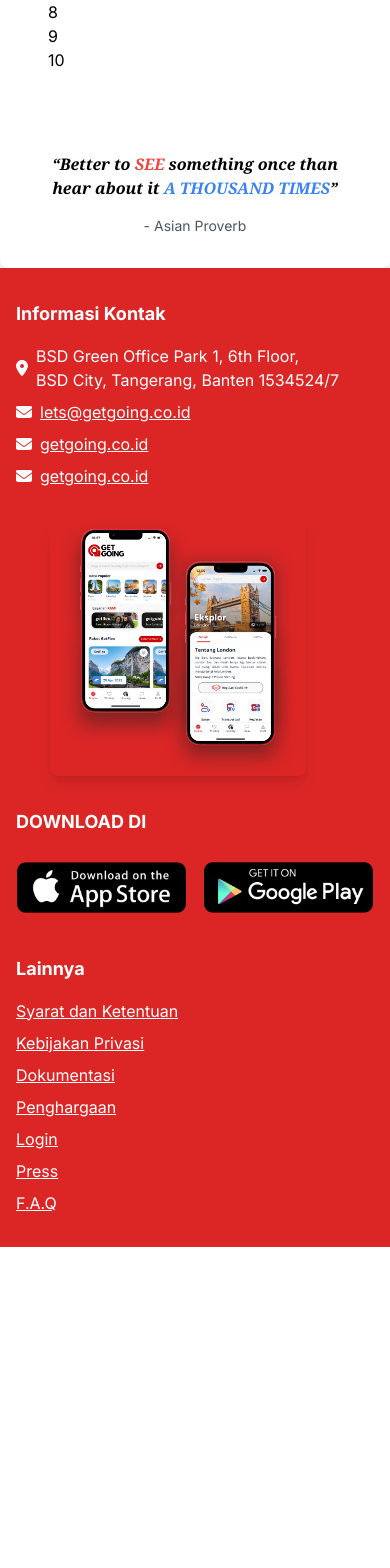
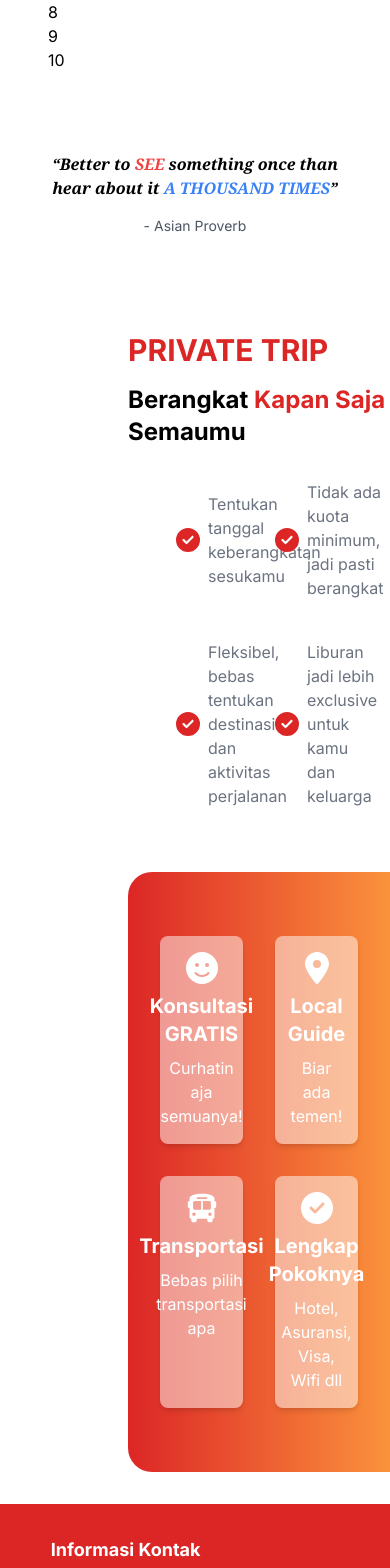
Before and after one commit to saliharya/clone-getgoing, a Next.js app: page / in a window 390 px wide. Shown: the part 8120-9688 px from the top of the page. Before the commit the page ends 9367 px from the top, so only its background shows below. Built offline with nearby package versions, Linux system fonts and the light colour scheme.

Commit message:
add benefit section

```diff
--- a/package.json
+++ b/package.json
@@ -9,6 +9,7 @@
     "lint": "next lint"
   },
   "dependencies": {
+    "@fortawesome/free-brands-svg-icons": "^6.6.0",
     "@fortawesome/free-solid-svg-icons": "^6.6.0",
     "@fortawesome/react-fontawesome": "^0.2.2",
     "next": "14.2.4",
--- a/src/app/page.tsx
+++ b/src/app/page.tsx
@@ -1,5 +1,6 @@
 import Quote from "@/components/atoms/Quote";
 import Carousel from "@/components/organisms/Carousel";
+import Feature from "@/components/organisms/Feature";
 import Popular from "@/components/organisms/Popular";
 
 export default function Home() {
@@ -12,6 +13,9 @@ export default function Home() {
         <Popular />
       </div>
       <Quote />
+      <div className="mb-8 pl-32">
+        <Feature />
+      </div>
     </>
   );
 }
--- a/src/components/atoms/ArrowButton.tsx
+++ b/src/components/atoms/ArrowButton.tsx
@@ -1,5 +1,5 @@
 import React from 'react';
-import Image from 'next/image'; // Import Next.js Image component
+import Image from 'next/image';
 
 interface ArrowButtonProps {
     direction: 'left' | 'right';
--- /dev/null
+++ b/src/components/atoms/Benefit.tsx
@@ -0,0 +1,52 @@
+'use client';
+import { useState } from 'react';
+import { FontAwesomeIcon } from '@fortawesome/react-fontawesome';
+import { faSmile, faMapMarkerAlt, faBus, faCheckCircle } from '@fortawesome/free-solid-svg-icons';
+
+interface BenefitItemProps {
+    title: string;
+    description: string;
+    icon: any;
+}
+
+const BenefitItem: React.FC<BenefitItemProps> = ({ title, description, icon }) => (
+    <div className="flex flex-col items-center text-center p-4 bg-white bg-opacity-50 rounded-lg shadow-md">
+        <FontAwesomeIcon icon={icon} className="h-8 w-8 text-white mb-2" />
+        <h4 className="text-white text-xl font-bold mb-2">{title}</h4>
+        <p className="text-white">{description}</p>
+    </div>
+);
+
+
+const BenefitsSection = () => {
+    const [showMore, setShowMore] = useState(false);
+
+    return (
+        <section className="bg-gradient-to-r from-red-600 to-orange-400 py-16 px-8 rounded-s-3xl h-full flex items-center justify-center">
+            <div className="grid grid-cols-2 gap-8 max-w-4xl">
+                <BenefitItem
+                    title="Konsultasi GRATIS"
+                    description="Curhatin aja semuanya!"
+                    icon={faSmile}
+                />
+                <BenefitItem
+                    title="Local Guide"
+                    description="Biar ada temen!"
+                    icon={faMapMarkerAlt}
+                />
+                <BenefitItem
+                    title="Transportasi"
+                    description="Bebas pilih transportasi apa"
+                    icon={faBus}
+                />
+                <BenefitItem
+                    title="Lengkap Pokoknya"
+                    description="Hotel, Asuransi, Visa, Wifi dll"
+                    icon={faCheckCircle}
+                />
+            </div>
+        </section>
+    );
+};
+
+export default BenefitsSection;
--- /dev/null
+++ b/src/components/atoms/CityCard.tsx
@@ -0,0 +1,15 @@
+import React from 'react';
+import { City } from '../../models/City';
+
+interface CityCardProps {
+    item: City;
+}
+
+const CityCard: React.FC<CityCardProps> = ({ item }) => (
+    <div className="flex flex-col items-center space-y-2">
+        <img src={item.pictureUrl} alt={item.getAltText()} className="w-full h-40 object-cover" />
+        <h3 className="text-xl font-semibold">{item.city}</h3>
+    </div>
+);
+
+export default CityCard;
--- /dev/null
+++ b/src/components/atoms/PrivateTrip.tsx
@@ -0,0 +1,36 @@
+'use client';
+import { useState } from 'react';
+import { FontAwesomeIcon } from '@fortawesome/react-fontawesome';
+import { faCheckCircle } from '@fortawesome/free-solid-svg-icons';
+
+interface FeatureItemProps {
+    text: string;
+}
+
+const FeatureItem: React.FC<FeatureItemProps> = ({ text }) => (
+    <div className="flex items-center mt-2">
+        <FontAwesomeIcon icon={faCheckCircle} className="h-6 w-6 text-red-600 mr-2" />
+        <p className="text-gray-500">{text}</p>
+    </div>
+);
+
+const PrivateTrip = () => {
+    const [showMore, setShowMore] = useState(false);
+
+    return (
+        <section className="py-16 rounded-lg">
+            <h2 className="text-red-600 text-3xl font-bold mb-4">PRIVATE TRIP</h2>
+            <h3 className="text-black text-2xl font-bold mb-6">
+                Berangkat <span className="text-red-600">Kapan Saja</span> Semaumu
+            </h3>
+            <div className="grid grid-cols-2 gap-8 px-12">
+                <FeatureItem text="Tentukan tanggal keberangkatan sesukamu" />
+                <FeatureItem text="Tidak ada kuota minimum, jadi pasti berangkat" />
+                <FeatureItem text="Fleksibel, bebas tentukan destinasi dan aktivitas perjalanan" />
+                <FeatureItem text="Liburan jadi lebih exclusive untuk kamu dan keluarga" />
+            </div>
+        </section>
+    );
+};
+
+export default PrivateTrip;
--- a/src/components/atoms/Quote.tsx
+++ b/src/components/atoms/Quote.tsx
@@ -1,7 +1,7 @@
 import React from 'react';
 
 const Quote: React.FC = () => (
-    <div className="p-8 rounded-lg shadow-md items-center justify-center text-center">
+    <div className="p-8 rounded-lg items-center justify-center text-center">
         <blockquote className="lg:text-3xl font-serif italic">
             <p className="font-bold">
                 “Better to <span className="text-red-500">SEE</span> <span className='text-black'> something once than hear about it</span>
--- a/src/components/organisms/ContactInformation.tsx
+++ b/src/components/organisms/ContactInformation.tsx
@@ -1,7 +1,8 @@
 "use client";
 import React from 'react';
 import Icon from '../atoms/FooterIcon';
-import { faMapMarkerAlt, faEnvelope } from '@fortawesome/free-solid-svg-icons';
+import { faMapMarkerAlt, faClock } from '@fortawesome/free-solid-svg-icons';
+import { faInstagram, faFacebookF } from '@fortawesome/free-brands-svg-icons';
 import Link from '../atoms/FooterLink';
 
 const ContactInformation: React.FC = () => (
@@ -11,19 +12,19 @@ const ContactInformation: React.FC = () => (
             <div className="flex items-center">
                 <Icon icon={faMapMarkerAlt} className="mr-2" />
                 BSD Green Office Park 1, 6th Floor,<br />
-                BSD City, Tangerang, Banten 1534524/7
+                BSD City, Tangerang, Banten 15345
             </div>
             <div className="flex items-center">
-                <Icon icon={faEnvelope} className="mr-2" />
-                <Link href="mailto:lets@getgoing.co.id" className="text-white underline">lets@getgoing.co.id</Link>
+                <Icon icon={faInstagram} className="mr-2" />
+                <Link href="https://www.instagram.com/getgoing.co.id" className="text-white">@getgoing.co.id</Link>
             </div>
             <div className="flex items-center">
-                <Icon icon={faEnvelope} className="mr-2" />
-                <Link href="mailto:getgoing.co.id" className="text-white underline">getgoing.co.id</Link>
+                <Icon icon={faFacebookF} className="mr-2" />
+                <Link href="https://www.facebook.com/getgoing.co.id" className="text-white">@getgoing.co.id</Link>
             </div>
-            <div className="flex items-center">
-                <Icon icon={faEnvelope} className="mr-2" />
-                <Link href="mailto:getgoing.co.id" className="text-white underline">getgoing.co.id</Link>
+            <div className="flex items-center mt-2">
+                <Icon icon={faClock} className="mr-2" />
+                24/7
             </div>
         </div>
     </div>
--- a/src/components/organisms/DownloadLink.tsx
+++ b/src/components/organisms/DownloadLink.tsx
@@ -5,7 +5,7 @@ import Image from '../atoms/Image';
 const DownloadLinks: React.FC = () => (
     <div>
         <h3 className="text-lg font-bold mb-4">DOWNLOAD DI</h3>
-        <div className="flex gap-4">
+        <div className="flex flex-col gap-4">
             <a
                 href="https://apps.apple.com/us/app/getgoing/id1602015694"
                 target="_blank"
--- /dev/null
+++ b/src/components/organisms/Feature.tsx
@@ -0,0 +1,16 @@
+import React from 'react'
+import PrivateTrip from '../atoms/PrivateTrip';
+import BenefitSection from '../atoms/Benefit';
+
+export default function Feature() {
+    return (
+        <div className="flex flex-col lg:flex-row lg:space-x-4 xl:space-x-8">
+            <div className="flex-1 lg:w-1/2 xl:w-1/2">
+                <PrivateTrip />
+            </div>
+            <div className="flex-1 lg:w-1/2 xl:w-1/2">
+                <BenefitSection />
+            </div>
+        </div>
+    );
+}
--- a/src/components/organisms/Footer.tsx
+++ b/src/components/organisms/Footer.tsx
@@ -9,21 +9,20 @@ const Footer: React.FC = () => {
     return (
         <footer className="bg-red-600 text-white py-8 px-4">
             <div className="container mx-auto">
-                <div className="flex flex-col md:flex-row gap-8 items-start">
-                    <div className="flex flex-col md:flex-row gap-8 md:gap-12 items-center">
-                        <div className="flex flex-col items-start gap-4 md:gap-6">
+                <div className="flex flex-col md:flex-row items-center justify-between gap-8 md:gap-12">
+                    <div className="flex flex-col md:flex-row items-center flex-grow gap-8 md:gap-12">
+                        <div className="flex flex-col items-center gap-4 md:gap-6 flex-grow">
                             <ContactInformation />
                         </div>
                         <div className="flex-shrink-0">
                             <Image
                                 src="/MockupApp.png"
                                 alt="Mockup App"
-                                className="w-64 h-auto rounded-lg shadow-lg"
+                                className="w-64 h-auto"
                             />
                         </div>
                     </div>
-
-                    <div className="flex flex-col md:flex-row gap-8 md:gap-12 items-start">
+                    <div className="flex flex-col md:flex-row items-center flex-grow gap-8 md:gap-12">
                         <DownloadLinks />
                         <AdditionalLinks />
                     </div>
--- a/src/components/organisms/Popular.tsx
+++ b/src/components/organisms/Popular.tsx
@@ -5,7 +5,6 @@ import Slider from 'react-slick';
 import TourGuideCard from '../organisms/TourGuideCard';
 import { TourGuide } from '../../models/TourGuide';
 
-// Sample data for the tour guides
 const popularTourGuides = [
     new TourGuide('Naurah', 'https://ik.imagekit.io/getgoing/tr:w-800,h-1000/v0/b/getgoing-prod.appspot.com/o/bergabungFormImage%2FNaurah%20Annisa%20Wahyudi?alt=media&token=c9f4af46-9521-445f-946f-2d1aaaedfec3', ['Amsterdam, Belanda']),
     new TourGuide('Agus', 'https://ik.imagekit.io/getgoing/tr:w-800,h-1000/v0/b/getgoing-prod.appspot.com/o/bergabungFormImage%2FAgus%20Sandra?alt=media&token=921d2aff-6579-4bb7-a3fc-355ee4145f4f', ['Roma, Italia']),
```
Also changed, not shown: 1 other file (tests, documents, lock files or other folders).
